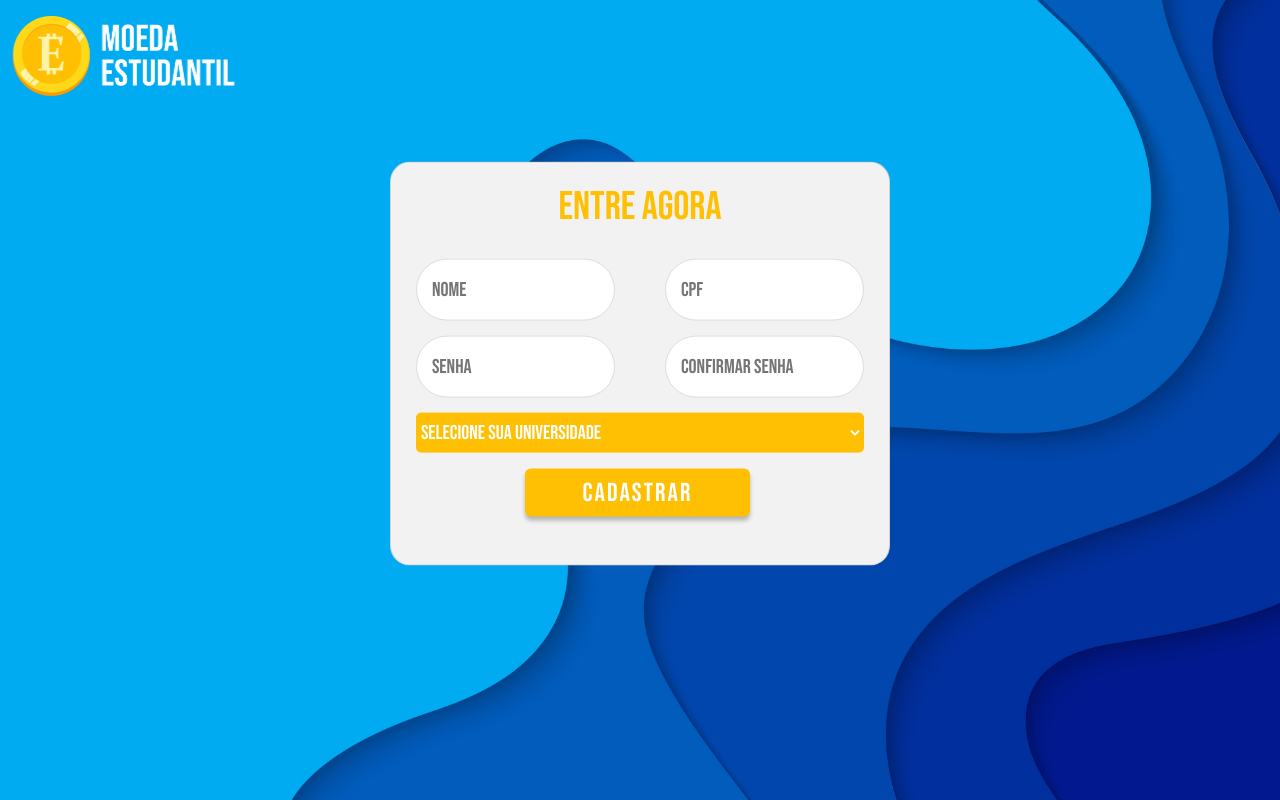
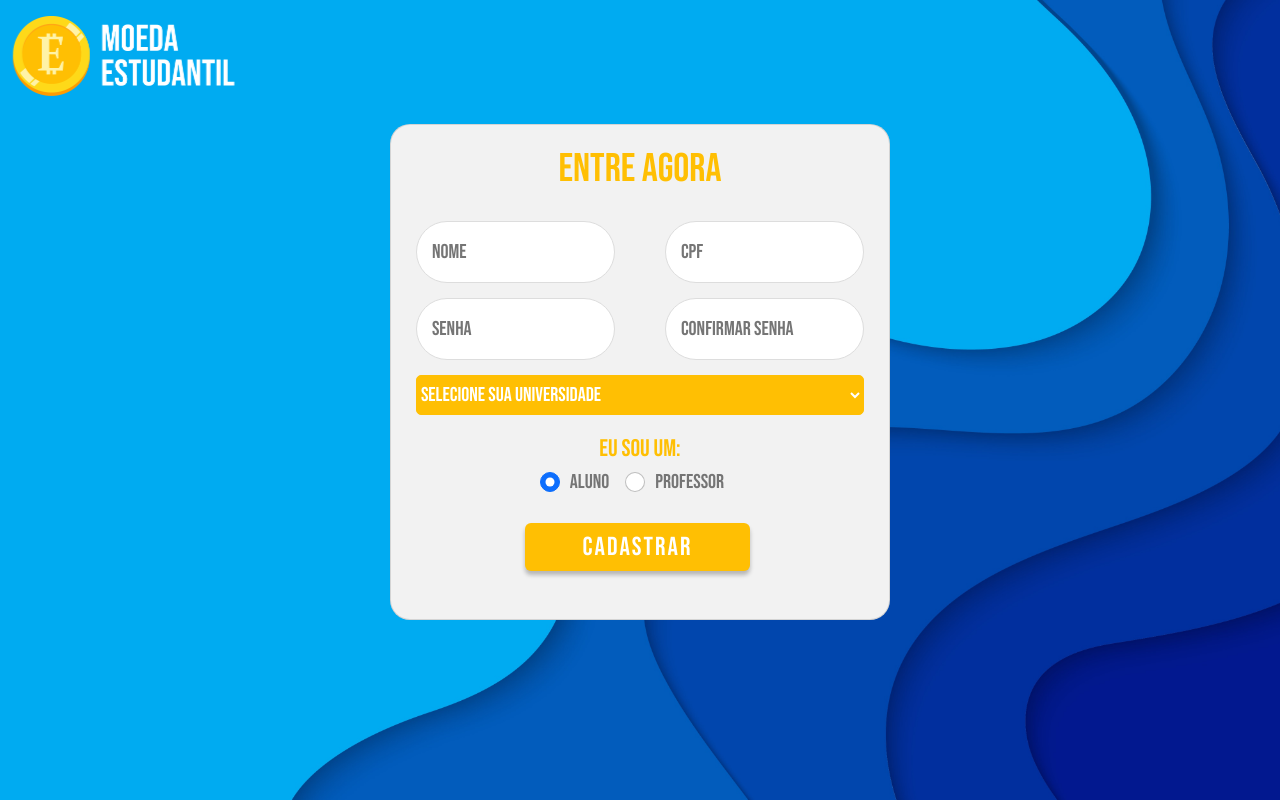
Before and after one commit to jeronimoluiz/Moeda-Estudantil, a Vue app in the folder frontend/: page /register in a window 1280 px wide. Built offline with nearby package versions, Linux system fonts and the light colour scheme.

Commit message:
Inserção do campo para escolha tipo do usuário no formulário de cadastro

```diff
--- a/frontend/src/components/Register.vue
+++ b/frontend/src/components/Register.vue
@@ -11,19 +11,28 @@
           <input type="password" name="senhaconfirm" placeholder="Confirmar Senha" required>
           <br>
           <b-form-select
+           class="mb-3"
+            name = "cmb_univ"
             nome = "universidade"
-            v-model="selected"
+            v-model="selected_cmb"
             :options="options_cmb"
-            class="mb-3"
             value-field="item"
             text-field="name"
             disabled-field="notEnabled"
           ></b-form-select>
-          <!-- <div name = "radio_button">
-            Eu sou um:
-            <b-form-radio name="radio-size-aluno">Aluno</b-form-radio>
-            <b-form-radio name="radio-size-professor"> Professor</b-form-radio>
-          </div> -->
+          <div class = "titulo-radio">
+              Eu sou um:
+          </div>
+          <b-form-group v-slot="{ ariaDescribedby }">
+            <b-form-radio-group
+              class = "mb-4"
+              :options=" options_radio"
+              v-model="selected_radio"
+              :aria-describedby="ariaDescribedby"
+              name="plain-inline"
+              plain
+            ></b-form-radio-group>
+          </b-form-group>
           <button id = "button_signup" type="primary">Cadastrar</button><br>
           <br>
         </form>
@@ -36,12 +45,17 @@
   export default {
     data() {
       return {
-        selected: null,
+        selected_cmb: null,
+        selected_radio: 'first',
         options_cmb: [
           { value: null, name: 'Selecione sua Universidade' },
           { item: 'A', name: 'Potifícia Universidade Católica de Minas Gerais' },
           { item: 'B', name: 'Universidade Federal de Minas Gerais' },
           { item: 'D', name: 'Centro Universitário UNA' },
+        ],
+        options_radio:[
+          { text: 'Aluno', value: 'first' },
+          { text: 'Professor', value: 'second' }
         ]
       }
     }
@@ -51,7 +65,7 @@
 <style>
   .card{
     position: relative;
-    transform: translate(0%, 40%);
+    transform: translate(0%, 25%);
     background: #F2F2F2;
     border-radius: 20px;
   }
@@ -75,6 +89,7 @@
     padding: 20px 0 20px 0;
     font-family: 'Bebas Neue';
   }
+
   .cadastro input[type="password"],
   .cadastro input[type= "text"]{
     width: 100%;
@@ -90,6 +105,7 @@
     border-radius: 50px;
     font-family: 'Bebas Neue';
     font-size : 20px;
+    outline: 0;
   }
 
   .cadastro input[name = "nome"]{
@@ -98,7 +114,7 @@
     border-radius: 50px;
     font-family: 'Bebas Neue';
     font-size : 20px;
-
+    outline: 0;
   }
 
   .cadastro input[name = "senha"]{
@@ -107,6 +123,7 @@
     border-radius: 50px;
     font-family: 'Bebas Neue';
     font-size : 20px;
+    outline: 0;
   }
 
   .cadastro input[name = "senhaconfirm"]{
@@ -115,6 +132,7 @@
     border-radius: 50px;
     font-family: 'Bebas Neue';
     font-size : 20px;
+    outline: 0;
   }
 
   .mb-3{
@@ -127,6 +145,18 @@
     border-color: #ffbf03;
     color: #fff;
     outline: 0;
+  }
+
+  .mb-4{
+    font-family: 'Bebas Neue';
+    font-size: 2.5vh;
+    color: #757575;
+  }
+
+  .titulo-radio{
+    font-family: 'Bebas Neue';
+    font-size: 3vh;
+    color: #ffbf03
   }
 
   #button_signup{
```
